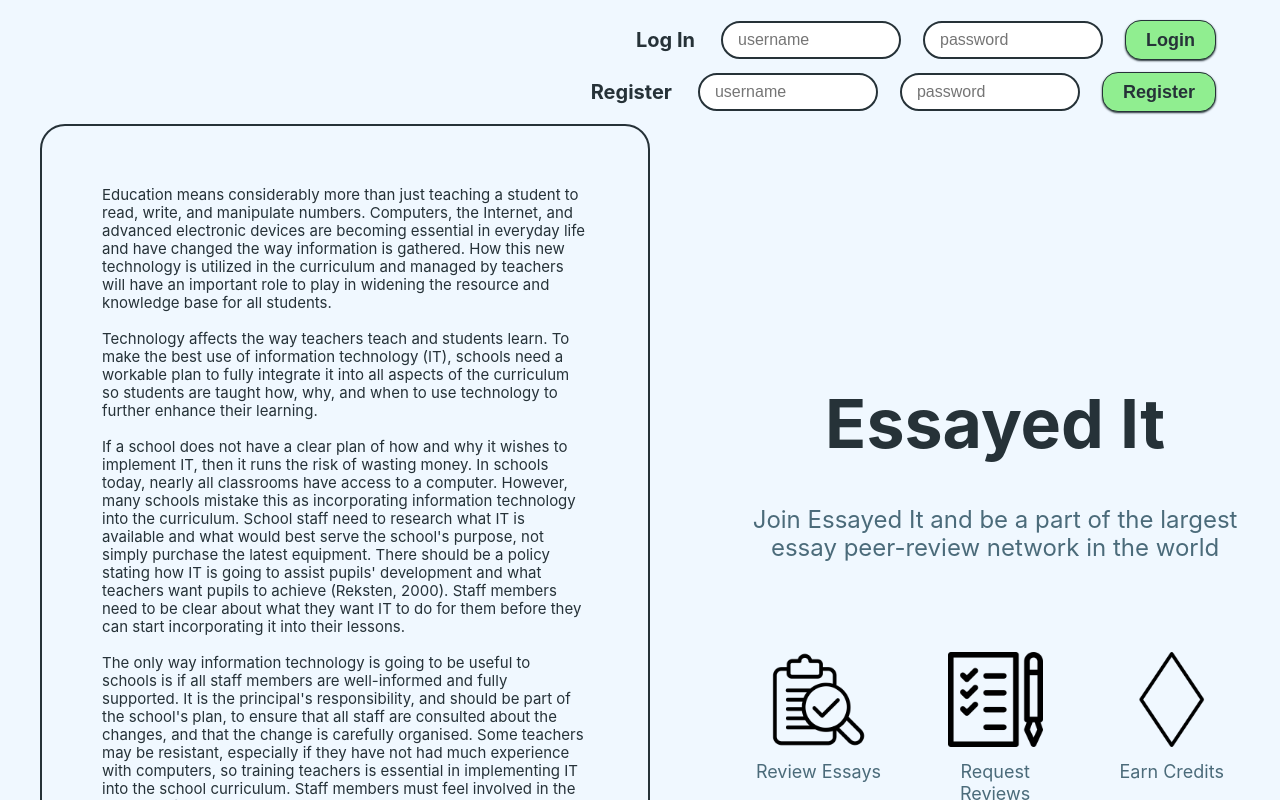
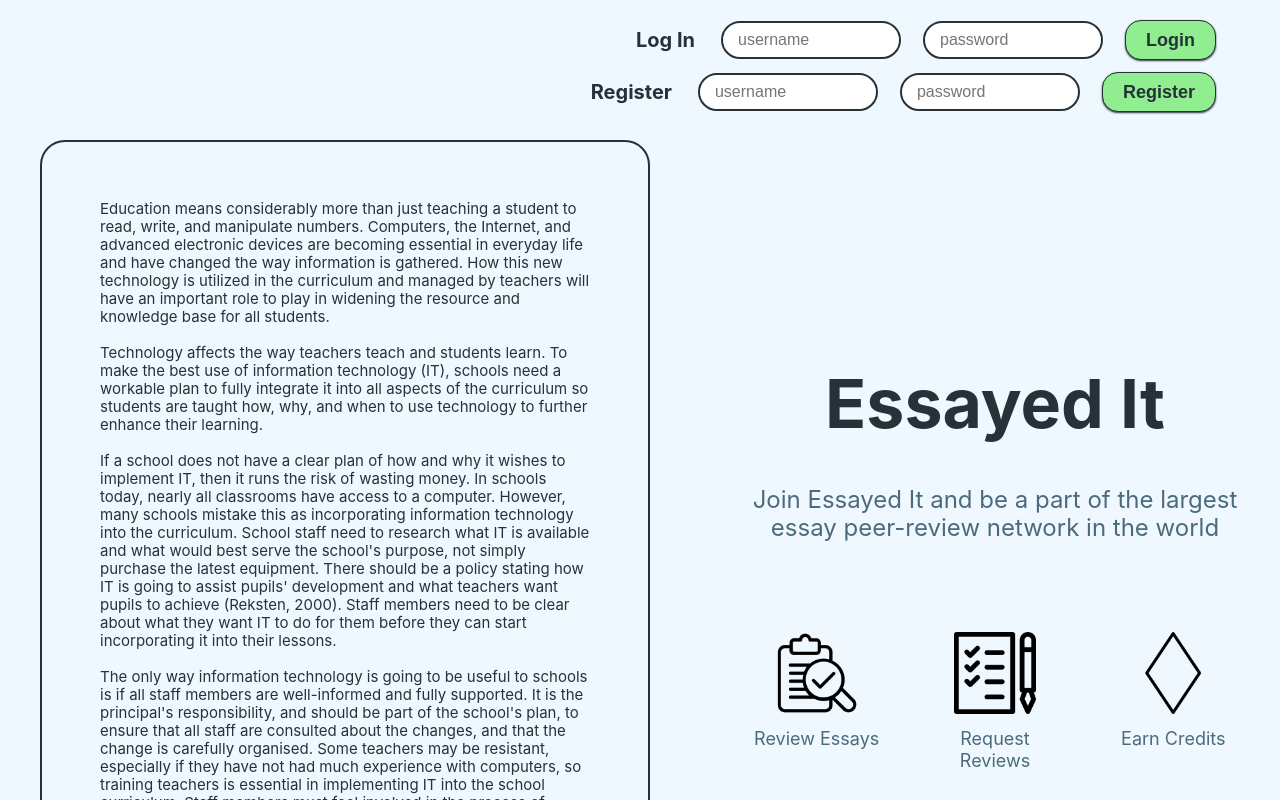
Before and after one commit to billwang115/Essayed-It, a React (Create React App) app in the folder essayeditapp/: page / in a window 1280 px wide. Shown: the top 800 px of the page. Built offline with nearby package versions, Linux system fonts and the light colour scheme.

Commit message:
changed styles

```diff
--- a/essayeditapp/src/components/WelcomePage/WelcomePage.module.css
+++ b/essayeditapp/src/components/WelcomePage/WelcomePage.module.css
@@ -1,6 +1,7 @@
 .welcomePageContainer {
   background-color: aliceblue;
   padding-top: 20px;
+  padding-bottom: 20px;
   min-height: 100vh;
 }
 
@@ -53,7 +54,7 @@
 
 .welcomePageContent {
   max-width: 1200px;
-  margin: auto;
+  margin: 28px auto;
   display: flex;
   column-gap: 100px;
 }
@@ -63,7 +64,7 @@
   min-width: 400px;
   border-radius: 25px;
   border: 2px solid #263238;
-  padding: 60px;
+  padding: 58px;
 }
 
 .essayText {
@@ -75,7 +76,7 @@
 .titleContainer {
   flex-basis: 45%;
   text-align: center;
-  padding-top: 18%;
+  padding-top: 15%;
 }
 
 .pageTitle {
@@ -96,7 +97,7 @@
   display: flex;
   justify-content: space-around;
   margin-top: 90px;
-  column-gap: 40px;
+  column-gap: 45px;
 }
 
 .feature {
@@ -106,8 +107,8 @@
 }
 
 .featureIcon {
-  width: 95px;
-  height: 95px;
+  width: 82px;
+  height: 82px;
   margin-bottom: 10px;
 }
 
```
